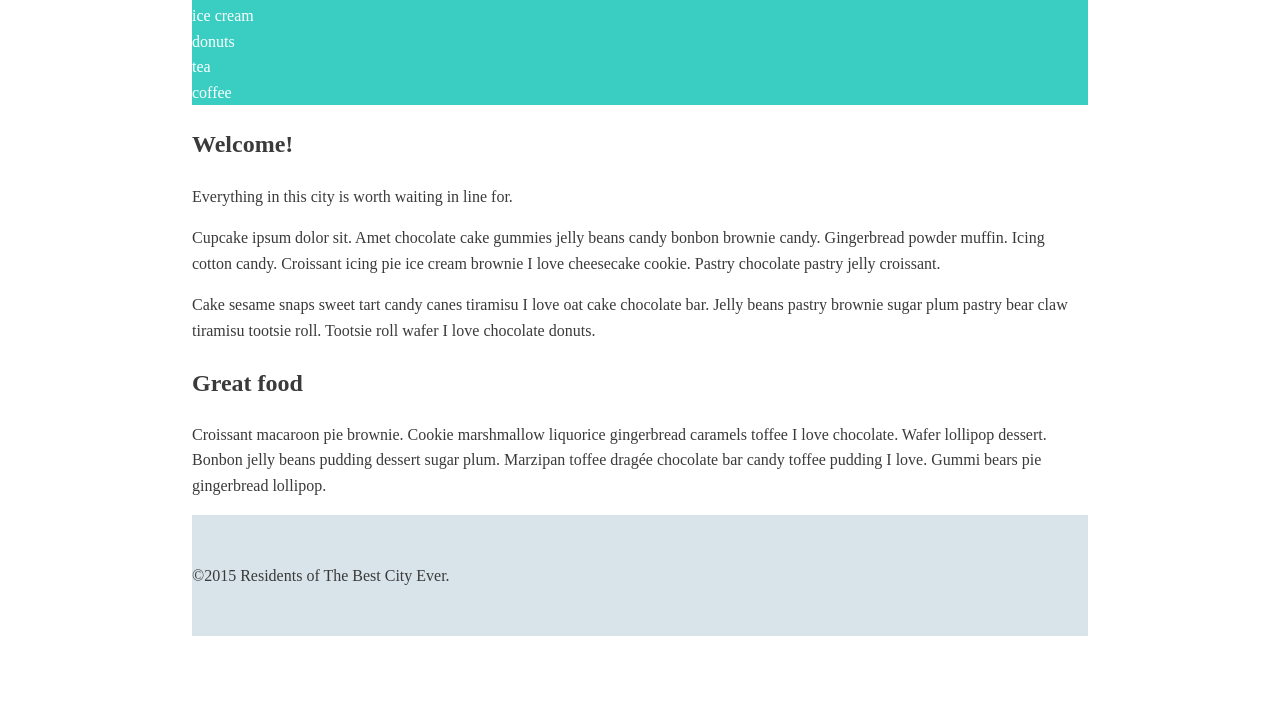
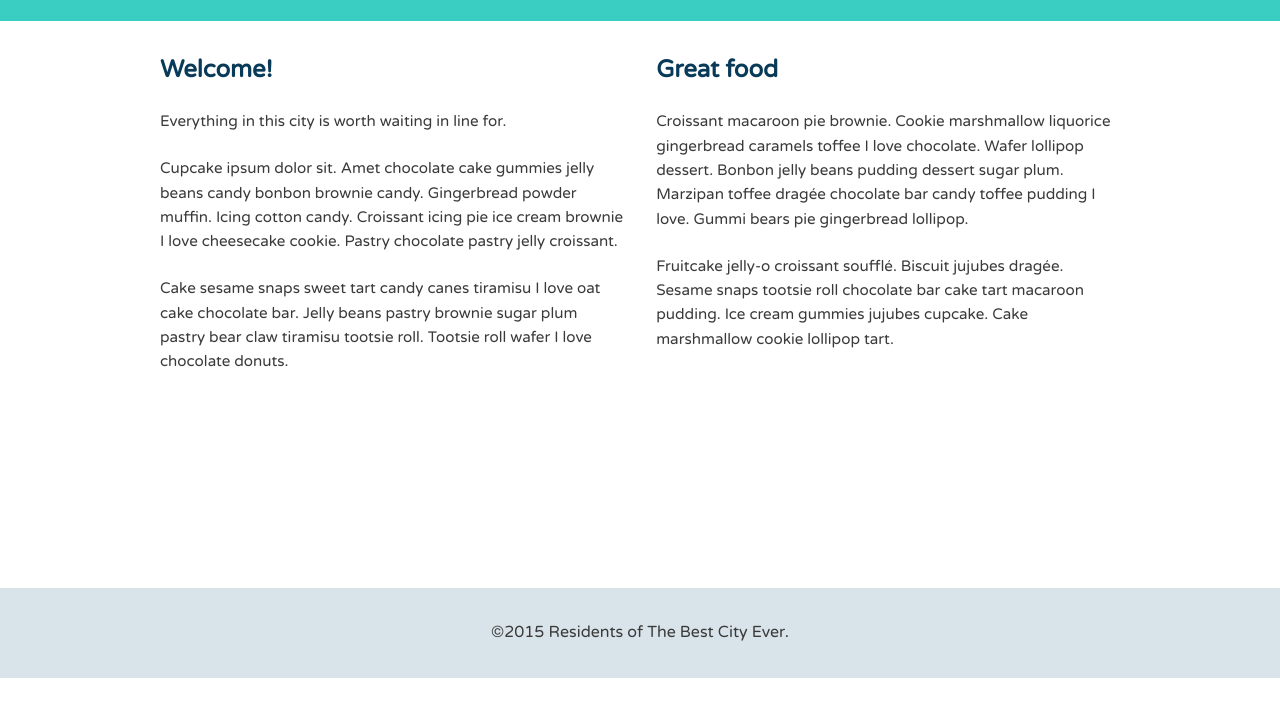
Before and after one commit to ekhatorosahon/best-city-guide, a plain HTML site: page index.html in a window 1280 px wide. Shown: the part 91-800 px from the top of the page. Drawn offline with Linux system fonts and the light colour scheme.

Commit message:
css layout- Display, inline-block

```diff
--- a/css/style.css
+++ b/css/style.css
@@ -1,15 +1,34 @@
 /* =================================
-  Base Element Styles
+  Base Styles
 ==================================== */
 
+* {
+	box-sizing: border-box;
+}
+
 body {
+	font-family: 'Varela Round', sans-serif;
 	line-height: 1.6;
 	color: #3a3a3a;
+}
 
+p {
+	font-size: .95em;
+	margin-bottom: 1.5em;
+}
+
+h2,
+h3,
+a {
+	color: #093a58;
+}
+
+h2,
+h3 {
+	margin-top: 0;
 }
 
 a {
-	color: #fff;
 	text-decoration: none;
 }
 
@@ -17,20 +36,95 @@ a {
   Base Layout Styles
 ==================================== */
 
+/* ---- Navigation ---- */
+
+.name {
+	font-size: 1.25em;
+}
+.name a,
+.main-nav a {
+	padding: 10px 15px;
+	display: block;
+}
+
+.name,
+.main-nav li {
+	text-align: center;
+	background: #fff;
+	margin-top: 6px;
+	margin-bottom: 6px;
+}
+
+.main-nav a {
+	font-size: .95em;
+	color: #3acec2;
+	text-transform: uppercase;
+}
+
+.main-nav a:hover {
+	color: #093a58;
+}
+
 /* ---- Layout Containers ---- */
 
-.wrapper {
-	width: 70%;
-	margin: 0 auto;
+.container {
+	padding-left: 1em;
+	padding-right: 1em;
 }
 
 .main-header {
+	text-align: center;
+	padding-top: 1.5em;
+	padding-bottom: 1.5em;
 	background: #3acec2;
+	margin-bottom: 30px;
 }
 
 .main-footer {
+	text-align: center;
 	padding: 2em 0;
 	background: #d9e4ea;
 }
 
-/* ---- Page Elements ---- */
+/* =================================
+  Media Queries
+==================================== */
+
+@media (min-width: 769px) {
+
+	.wrap {
+		min-height: calc(100vh - 121px);
+	}
+
+	.container {
+		width: 80%;
+		max-width: 1150px;
+		margin: 0 auto;
+	}
+
+	.name,
+	.main-nav,
+	.main-nav li {
+		display: inline-block;
+	}
+	.name {
+		width: 240px;
+		margin-right: 50px;
+
+	}
+
+	.main-nav li {
+		margin-right: 10px;
+	}
+
+	.col {
+		display: inline-block;
+		width: 50%;
+		margin-right: -4px;
+		vertical-align: top;
+		padding-left: 1em;
+		padding-right: 1em;
+		/*background-color: #c1c1c1;*/
+	}
+
+}
--- a/index.html
+++ b/index.html
@@ -1,15 +1,16 @@
 <!DOCTYPE html>
 <html>
 <head>
-	<meta name="viewport" content="width=device-width, initial-scale=1.0">
 	<title>Best City Guide</title>
+	<link href='https://fonts.googleapis.com/css?family=Varela+Round' rel='stylesheet' type='text/css'>
 	<link rel="stylesheet" href="css/normalize.css">
 	<link rel="stylesheet" href="css/style.css">
-
 </head>
 <body>
-	<div class="wrapper">
+	<div class="wrap">
+
 		<header class="main-header">
+			<div class="container">
 				<h1 class="name"><a href="#">Best City Guide</a></h1>
 				<ul class="main-nav">
 					<li><a href="#">ice cream</a></li>
@@ -17,19 +18,30 @@
 					<li><a href="#">tea</a></li>
 					<li><a href="#">coffee</a></li>
 				</ul>
+			</div>
 		</header>
 
+		<div class="container">
+
+			<div class="primary col">
 				<h2>Welcome!</h2>
 				<p>Everything in this city is worth waiting in line for.</p>
 				<p>Cupcake ipsum dolor sit. Amet chocolate cake gummies jelly beans candy bonbon brownie candy. Gingerbread powder muffin. Icing cotton candy. Croissant icing pie ice cream brownie I love cheesecake cookie. Pastry chocolate pastry jelly croissant.</p>
 				<p>Cake sesame snaps sweet tart candy canes tiramisu I love oat cake chocolate bar. Jelly beans pastry brownie sugar plum pastry bear claw tiramisu tootsie roll. Tootsie roll wafer I love chocolate donuts.</p>
+			</div><!--/.primary-->
 
+			<div class="secondary col">
 				<h2>Great food</h2>
 				<p>Croissant macaroon pie brownie. Cookie marshmallow liquorice gingerbread caramels toffee I love chocolate. Wafer lollipop dessert. Bonbon jelly beans pudding dessert sugar plum. Marzipan toffee drag&#233;e chocolate bar candy toffee pudding I love. Gummi bears pie gingerbread lollipop.</p>
+				<p> Fruitcake jelly-o croissant souffl&#233;. Biscuit jujubes drag&#233;e. Sesame snaps tootsie roll chocolate bar cake tart macaroon pudding. Ice cream gummies jujubes cupcake. Cake marshmallow cookie lollipop tart.</p>
+			</div><!--/.secondary-->
+
+		</div><!--/.container-->
+
+	</div><!--/.wrap-->
 
 	<footer class="main-footer">
-		<p>&copy;2015 Residents of The Best City Ever.</p>
+	 <span>&copy;2015 Residents of The Best City Ever.</span>
 	</footer>
-	</div>
 </body>
 </html>
```
Lines whose indentation alone changed are shown as unchanged.
